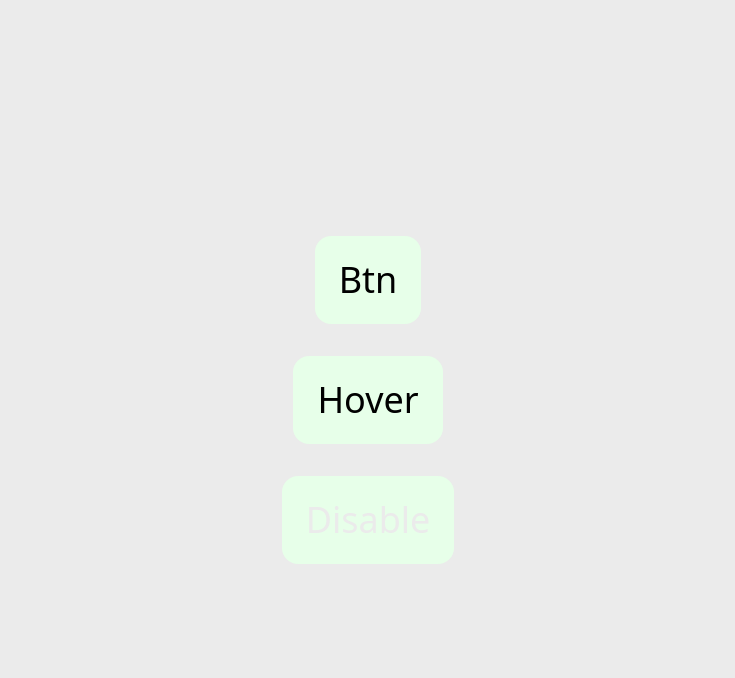
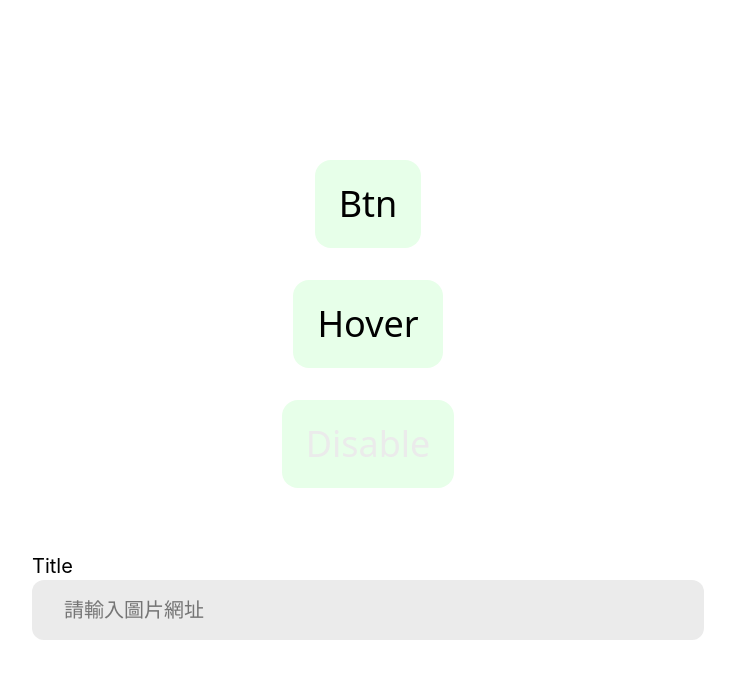
Before and after one commit to b05505027/GIGABYTETodoList, a Vue app in the folder app/: page / in a window 1280 px wide. Shown: the top 678 px of the page, without its empty margins (272-1007 px from the left). Built offline with nearby package versions, Linux system fonts and the light colour scheme.

Commit message:
feat: 🎸 add BaseInput & LabeledBaseInput component

```diff
--- a/app/src/App.vue
+++ b/app/src/App.vue
@@ -1,18 +1,29 @@
 <template>
-  <main class="flex flex-col items-center justify-center min-h-screen bg-brand-gray space-y-8">
+  <main class="flex flex-col items-center justify-center min-h-screen bg-white-500 space-y-8 p-12">
 
-    <!-- 1. Default Button (will change on hover) -->
+    <!-- Previous Button Components -->
     <BaseButton>Btn</BaseButton>
-
-    <!-- 2. A static representation of the "Hover" state for comparison -->
-    <BaseButton class="bg-button-hover">Hover</BaseButton>
-
-    <!-- 3. Disabled Button -->
+    <BaseButton variant="hover">Hover</BaseButton>
     <BaseButton disabled>Disable</BaseButton>
 
+    <!-- New LabeledInput Component -->
+    <div class="w-full max-w-2xl mt-8">
+      <LabeledInput
+        id="item-title-input"
+        label="Title"
+        placeholder="請輸入圖片網址"
+        v-model="newItemTitle"
+      />
+    </div>
   </main>
 </template>
 
 <script setup>
+import { ref } from 'vue';
 import BaseButton from './components/BaseButton.vue';
+import LabeledInput from './components/LabeledInput.vue'; // 1. Import the new component
+
+// 2. Create reactive variables for our inputs
+const newItemTitle = ref('');
+const imageUrl = ref('');
 </script>
--- /dev/null
+++ b/app/src/components/BaseInput.vue
@@ -0,0 +1,28 @@
+<template>
+  <input
+    v-model="model"
+    :placeholder="placeholder"
+    class="
+      w-full rounded-xl
+      bg-brand-gray
+      text-brand-black placeholder:text-placeholder-gray-500
+      py-4 px-8 text-xl
+      border-none
+      focus:outline-none focus:ring-2
+      transition-shadow duration-200
+    "
+  />
+</template>
+
+<script setup>
+
+/** { required: true } means the parent must provide a v-model when using this component. */
+const model = defineModel({ required: true });
+
+defineProps({
+  placeholder: {
+    type: String,
+    default: '',
+  },
+});
+</script>
--- /dev/null
+++ b/app/src/components/LabeledInput.vue
@@ -0,0 +1,37 @@
+<template>
+  <div class="w-full">
+    <label
+      :for="id"
+      class="block mb-0 text-xl font-normal text-brand-black"
+    >
+      {{ label }}
+    </label>
+    <BaseInput
+      :id="id"
+      v-model="model"
+      :placeholder="placeholder"
+    />
+  </div>
+</template>
+
+<script setup>
+import BaseInput from './BaseInput.vue';
+
+
+const model = defineModel({ required: true });
+
+defineProps({
+  id: {
+    type: String,
+    required: true,
+  },
+  label: {
+    type: String,
+    required: true,
+  },
+  placeholder: {
+    type: String,
+    default: '',
+  },
+});
+</script>
--- a/app/src/styles/index.css
+++ b/app/src/styles/index.css
@@ -7,6 +7,7 @@
   --color-button-normal: #E7FFE9;
   --color-button-edit: #A1FFC7;
   --color-button-hover: #81F8B1;
+  --color-placeholder-gray: #A1A1A1;
 }
 
 /* Your global SCSS overrides */
```
